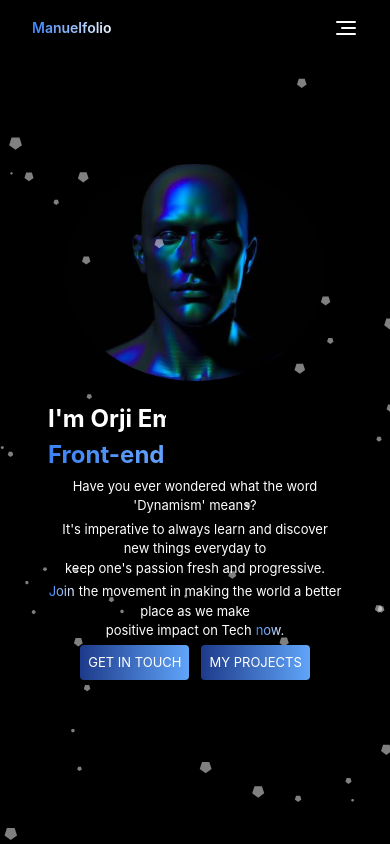
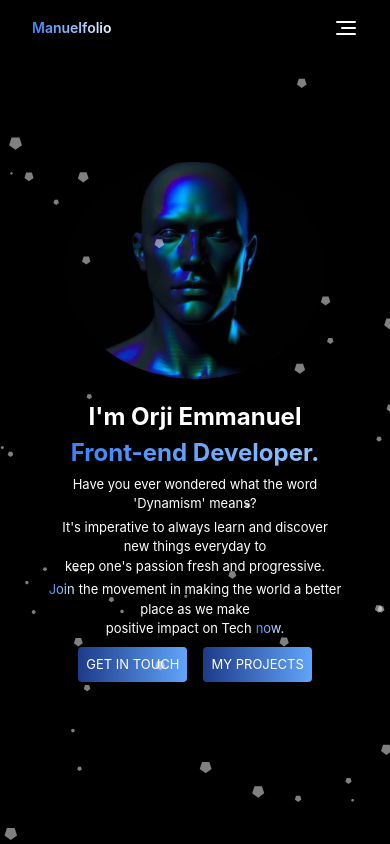
Before and after one commit to Manuelorji/manuel-port, a React (Create React App) app: page / in a window 390 px wide. Built offline with nearby package versions, Linux system fonts and the light colour scheme.

Commit message:
updated the hero styles

```diff
--- a/src/App.js
+++ b/src/App.js
@@ -48,6 +48,22 @@ const App = () => {
 
   return (
     <main className=" h-screen overflow-hidden text-white">
+      <Nav
+        navLinks={navLinks}
+        activeLink={activeLink}
+        setActiveLink={setActiveLink}
+        hamburgerMenu={hamburgerMenu}
+      />
+      <Hero
+        navLinks={navLinks}
+        activeLink={activeLink}
+        setActiveLink={setActiveLink}
+        hamburgerMenu={hamburgerMenu}
+      />
+      <MyProjects />
+      <AboutMe />
+      <GetInTouch />
+      <ProjectsList />
       <Particles
         id="tsparticles"
         init={particlesInit}
@@ -125,23 +141,6 @@ const App = () => {
           detectRetina: true,
         }}
       />
-
-      <Nav
-        navLinks={navLinks}
-        activeLink={activeLink}
-        setActiveLink={setActiveLink}
-        hamburgerMenu={hamburgerMenu}
-      />
-      <Hero
-        navLinks={navLinks}
-        activeLink={activeLink}
-        setActiveLink={setActiveLink}
-        hamburgerMenu={hamburgerMenu}
-      />
-      <MyProjects />
-      <AboutMe />
-      <GetInTouch />
-      <ProjectsList />
     </main>
   );
 };
--- a/src/components/Hero/Hero.module.css
+++ b/src/components/Hero/Hero.module.css
@@ -13,7 +13,7 @@
 }
 
 .btns {
-  @apply flex gap-3 select-none;
+  @apply flex gap-4 select-none mt-1;
 }
 
 .btns button {
@@ -123,6 +123,11 @@ h1 {
     @apply text-sm;
   }
 
+  h1 {
+    animation: initial;
+    border: none;
+  }
+
   .hero {
     flex-direction: column-reverse;
     justify-content: center;
@@ -162,6 +167,11 @@ h1 {
     @apply text-sm;
   }
 
+  h1 {
+    animation: initial;
+    border: none;
+  }
+
   .hero {
     @apply px-12;
   }
```
